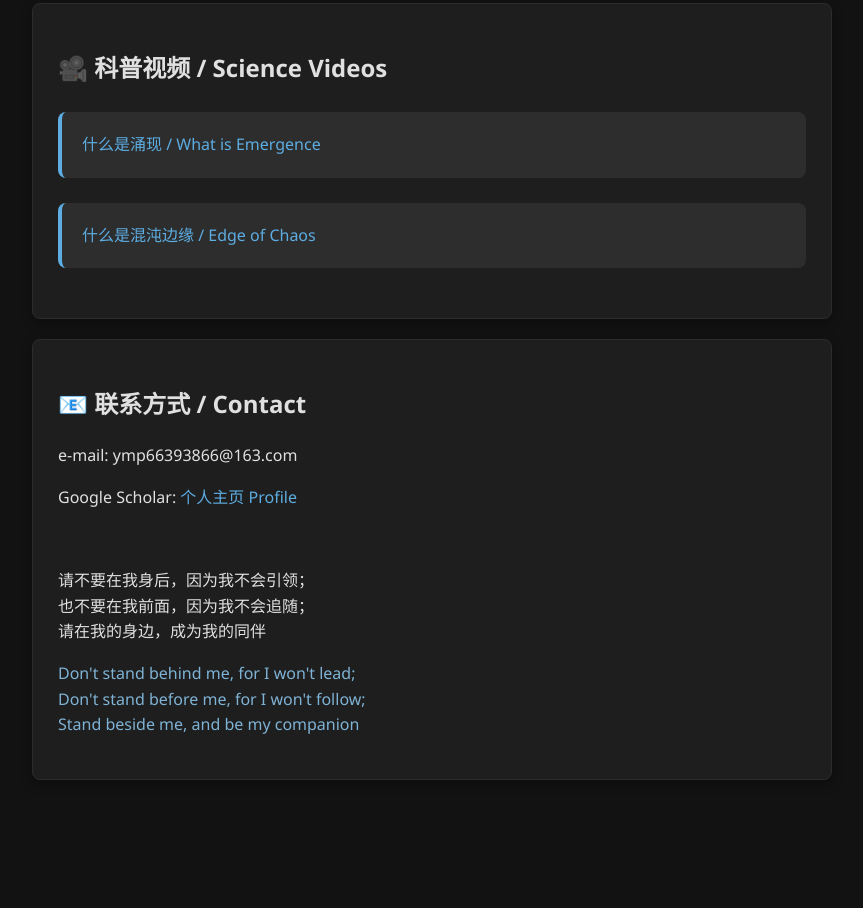
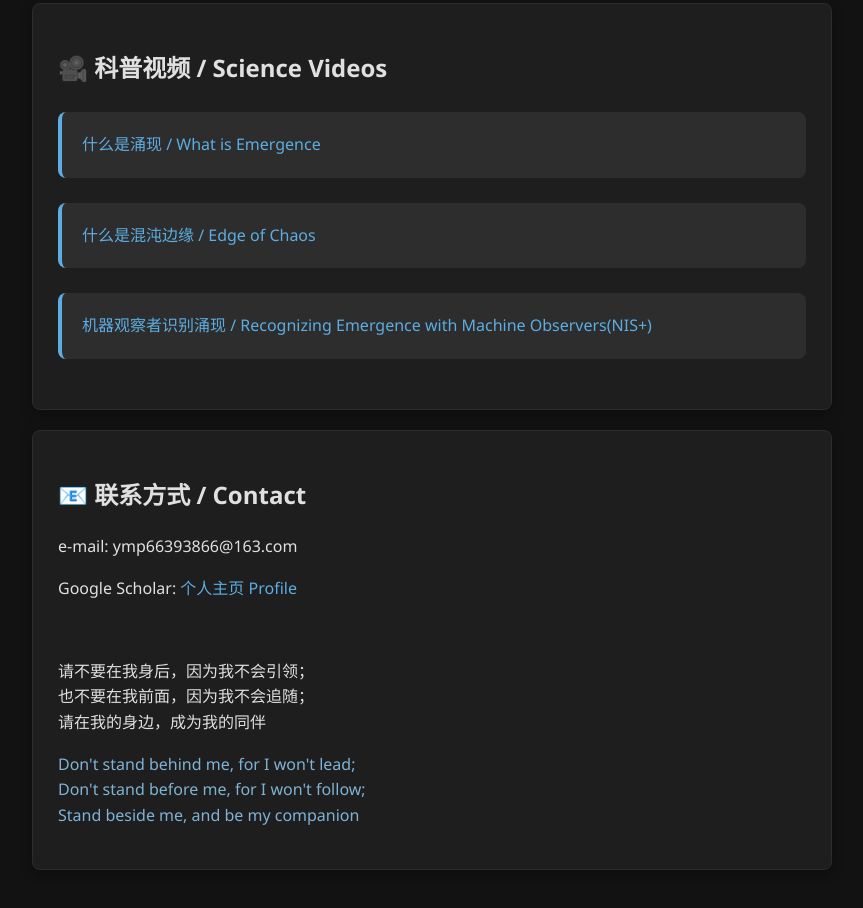
Before and after one commit to Matthew-ymz/matthew.github.io, a plain HTML site: page index.html in a window 1280 px wide. Shown: the part 6391-7299 px from the top of the page, without its empty margins (208-1071 px from the left). Before the commit the page ends 7211 px from the top, so only its background shows below. Drawn offline with Linux system fonts and the light colour scheme.

Commit message:
add video

```diff
--- a/index.html
+++ b/index.html
@@ -319,6 +319,9 @@
             <li class="video-item">
                 <a href="https://mp.weixin.qq.com/s/d34rRHXTffBa1_yjWqIfxA" class="doi-link">什么是混沌边缘 / Edge of Chaos</a>
             </li>
+            <li class="video-item">
+                <a href="https://weixin.qq.com/sph/AiYXCF5Ta" class="doi-link">机器观察者识别涌现 / Recognizing Emergence with Machine Observers(NIS+)</a>
+            </li>
         </ul>
     </section>
 
```
